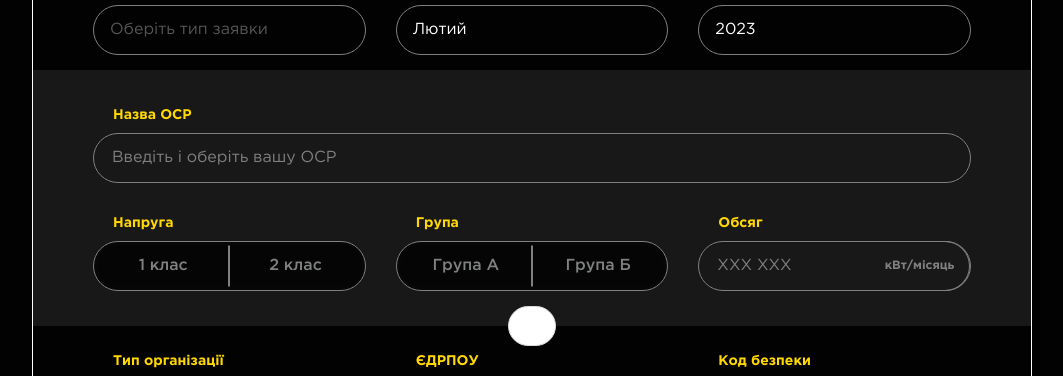
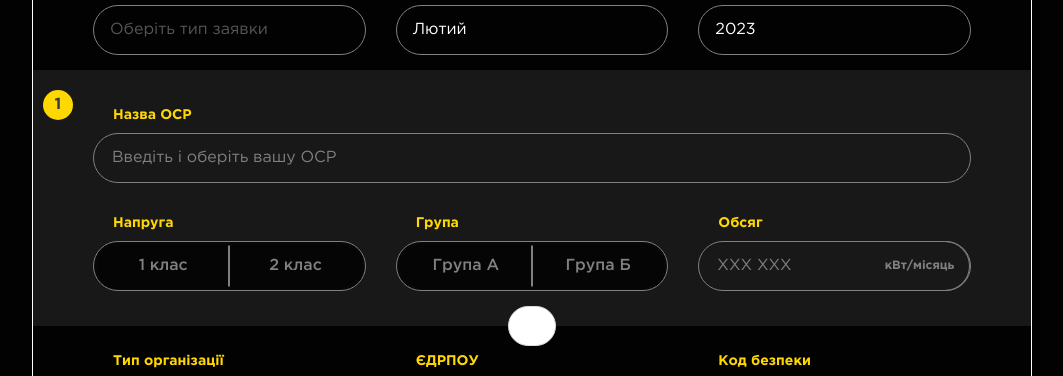
Before and after one commit to yuchiko/volts-form, a Vue app in the folder app/: page / in a window 1280 px wide. Shown: the part 189-565 px from the top of the page, without its empty margins (108-1171 px from the left). Built offline with nearby package versions, Linux system fonts and the light colour scheme; some icons are missing.

Commit message:
add row add logic

```diff
--- a/app/src/components/ConsumptionForm/MonthlyForm.vue
+++ b/app/src/components/ConsumptionForm/MonthlyForm.vue
@@ -55,8 +55,12 @@
       v-for="(obj, index) in repeatData"
       :key="index"
       :input-data="repeatData[index]"
-      @add-row="onAddRowHandler"
       :is-last="repeatData.length - 1 === index"
+      :active="activeRow === index"
+      :num="index+1"
+      @expand="() => {onExpand(index)}"
+      @save="onSave"
+      @add-row="() => { onAddRowHandler(index)}"
     />
     <div class="form-row">
       <div class="form-col">
@@ -114,6 +118,7 @@
   </form>
 </template>
 <script>
+import Vue from 'vue';
 import Cleave from "cleave.js";
 import RepeatedMonthInputs from "./RepeatedMonthInputs";
 
@@ -155,6 +160,7 @@ export default {
     orderYear: null,
     identify_code: null,
     security_code: null,
+    activeRow: 0,
     organizationType: "legal_person",
     months: [
       { label: "Січень", code: 1 },
@@ -209,8 +215,15 @@ export default {
       this[name].rawValue = event.target._vCleave.getRawValue();
       this[name].value = event.target._vCleave.getFormattedValue();
     },
-    onAddRowHandler() {
-      this.repeatData.push({ ...this.repeatDataTemplate });
+    validData(data){
+      console.log('data', data);
+    },
+    onAddRowHandler(i) {
+      if (true || this.validData(this.repeatData[i])) {
+        const rowClone = JSON.parse(JSON.stringify(this.repeatDataTemplate))
+        Vue.set(this.repeatData, i+1, rowClone)
+        this.activeRow = i+1
+      }
     },
     onMonthSelectChange() {
       // console.log(this.orderMonth);
@@ -245,6 +258,12 @@ export default {
       const currentTime = new Date();
       if (!this.orderYear) return false;
       if (this.orderYear === currentTime.getFullYear() && monthCode < currentTime.getMonth() + 1) return true;
+    },
+    onExpand(i) {
+      this.activeRow = i;
+    },
+    onSave() {
+      // Save
     }
   },
 };
--- a/app/src/components/ConsumptionForm/RepeatedMonthInputs.vue
+++ b/app/src/components/ConsumptionForm/RepeatedMonthInputs.vue
@@ -1,5 +1,6 @@
 <template>
-  <div class="repeated-row">
+  <div v-if="active" class="repeated-row">
+    <div class="row-number">{{ num }}</div>
     <div class="form-row">
       <div class="form-col form-col--full">
         <b-field label="Назва ОСР">
@@ -35,7 +36,7 @@
         >
           <b-radio-button
             v-model="inputData.voltageType"
-            native-value="group_a"
+            native-value="class_1"
             type="is-light is-outlined"
             expanded
           >
@@ -43,7 +44,7 @@
           </b-radio-button>
           <b-radio-button
             v-model="inputData.voltageType"
-            native-value="group_b"
+            native-value="class_2"
             type="is-light is-outlined"
             expanded
           >
@@ -93,13 +94,24 @@
     </div>
     <b-button v-if="isLast" class="add-button" rounded icon-pack="fas" icon-right="plus" @click="$emit('add-row')"/>
   </div>
+  <div v-else class="repeated-row repeated-row--expanded">
+    <div class="row-number">{{ num }}</div>
+    <div class="short-information">
+      <div class="full"><span>ОСР:</span> {{ inputData.selectedOsr }}</div>
+      <div><span>Напруга:</span> {{ inputData.voltageType === 'class_1' ? 'Класс 1' : 'Класс 2' }} </div>
+      <div><span>Напруга:</span> {{ inputData.groupType === 'group_a' ? 'Група А' : 'Група Б' }} </div>
+      <div><span>Обсяг:</span> {{ inputData.amount.value }} кВт/місяць</div>
+    </div>
+  </div>
 </template>
 <script>
 export default {
   name: "RepeatedMonthInputs",
   props: {
     inputData: [Object],
-    isLast: [Boolean]
+    isLast: [Boolean],
+    active: [Boolean],
+    num: [Number]
   },
   data: () => ({
     osrs: [
@@ -218,4 +230,44 @@ export default {
   left: 50%;
   transform: translate(-50%, 50%);
 }
+
+.short-information {
+  display: flex;
+  flex-wrap: wrap;
+  padding: 0 60px;
+  color: #7F8180;
+  align-items: flex-start;
+  justify-content: flex-start;
+}
+
+.short-information > div.full {
+  flex: 0 0 100%;
+  text-align: left;
+  padding-bottom: 10px;
+}
+
+.short-information > div:not(.full) {
+  text-align: left;
+}
+
+.short-information > div:not(.full):not(:last-child) {
+  padding-right: 10px;
+  border-right: 2px solid;
+  margin-right: 10px;
+}
+
+.row-number {
+  background: #ffd701;
+  position: absolute;
+  width: 30px;
+  height: 30px;
+  display: flex;
+  justify-content: center;
+  align-items: center;
+  border-radius: 50%;
+  font-weight: 600;
+  line-height: 1;
+  top: 20px;
+  left: 10px;
+}
 </style>
```
